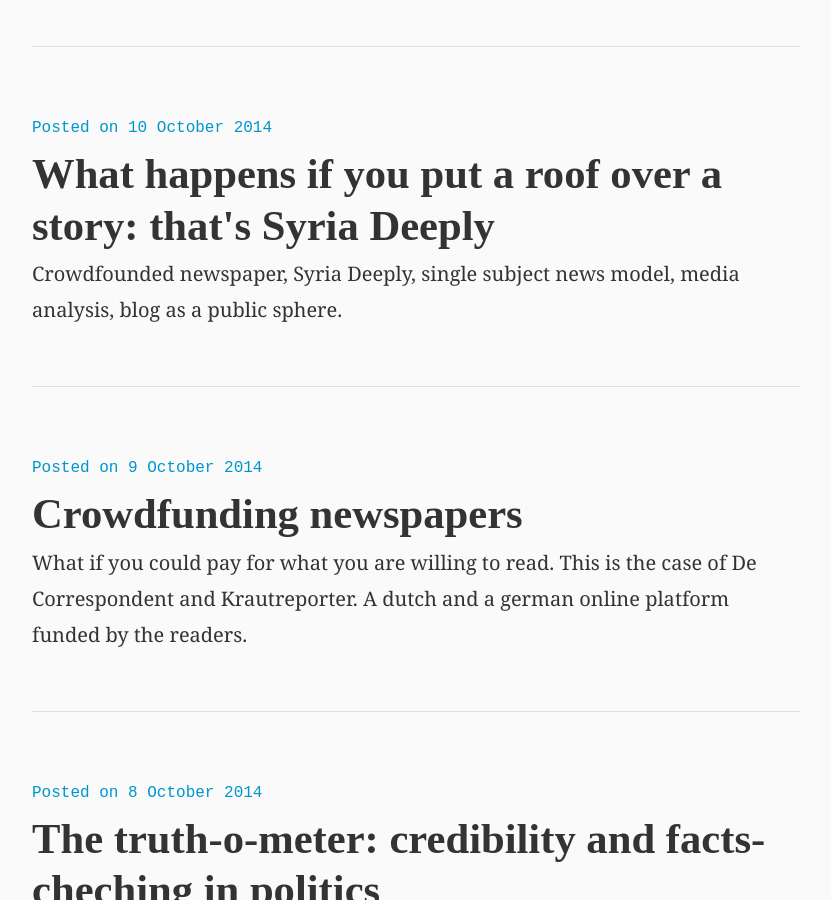
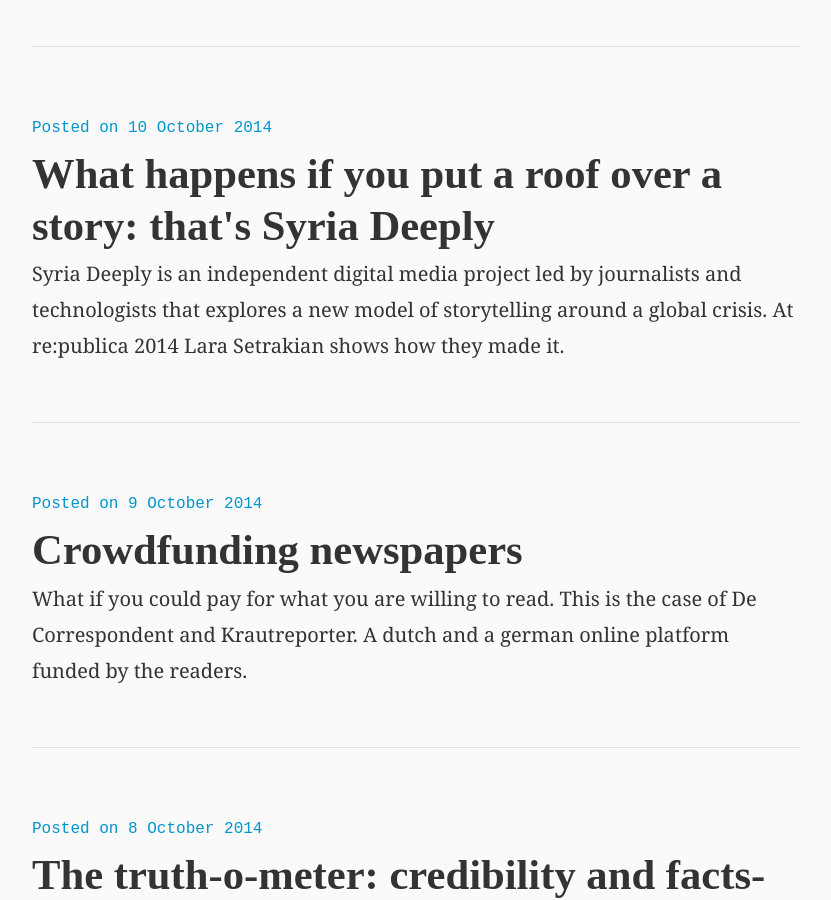
Before and after one commit to aminalhazwani/blog.newsboy.co, a Jekyll site: the page built from index.html, in a window 1280 px wide and 900 px high, scrolled down 801 px. Shown: the whole window, without its empty margins (224-1055 px from the left). Built offline with Jekyll 4.4.1, drawn with Linux system fonts in a browser that asks for light colours; the list of posts is cut into pages by our own code.

Commit message:
I forgot to write the summary for this post

```diff
--- a/_posts/2014-10-09-syria-deeply.md
+++ b/_posts/2014-10-09-syria-deeply.md
@@ -2,10 +2,10 @@
 layout:     post
 title:      "What happens if you put a roof over a story: that's Syria Deeply"
 date:       2014-10-10
-summary:    Crowdfounded newspaper, Syria Deeply, single subject news model, media analysis, blog as a public sphere.
+summary:    "Syria Deeply is an independent digital media project led by journalists and technologists that explores a new model of storytelling around a global crisis. At re:publica 2014 Lara Setrakian shows how they made it."
 ---
 
-Today I watched the talk of Lara at [re:publica 2014](http://re-publica.de/en/14). She is one of the founder of [Syria Deeply](http://www.syriadeeply.org/).
+Today I watched the talk of Lara Setrakian at [re:publica 2014](http://re-publica.de/en/14). She is one of the founder of [Syria Deeply](http://www.syriadeeply.org/).
 
 Syria Deeply is – in the words from their website – an independent digital media project led by journalists and technologists that explores a new model of storytelling around a global crisis.
 
```
